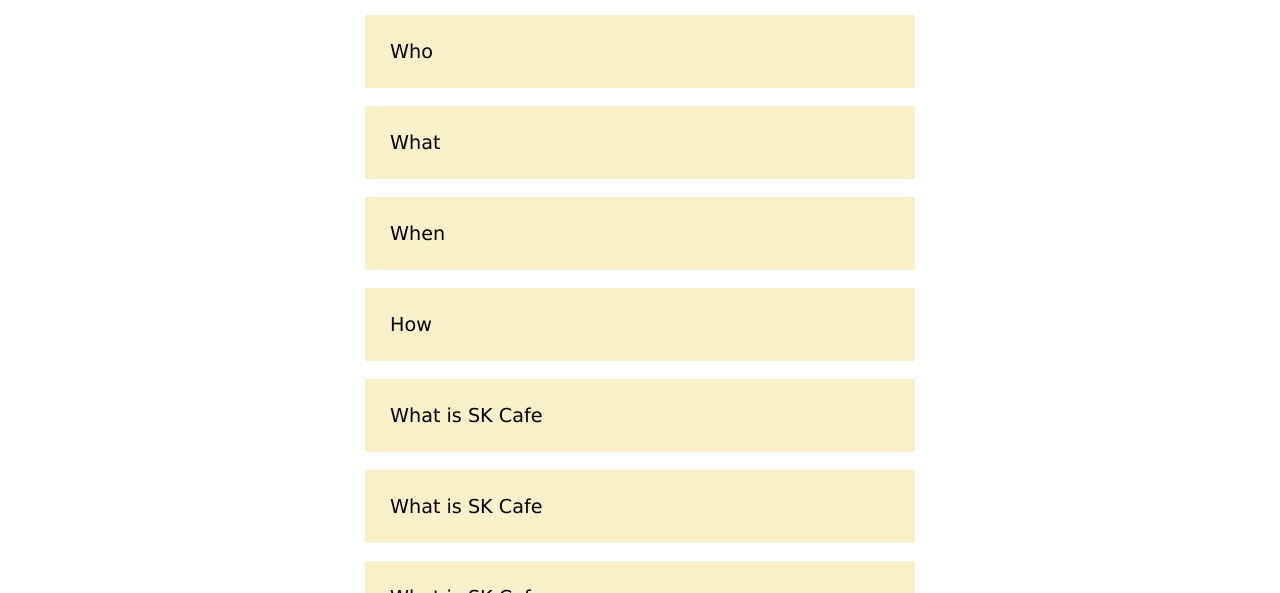
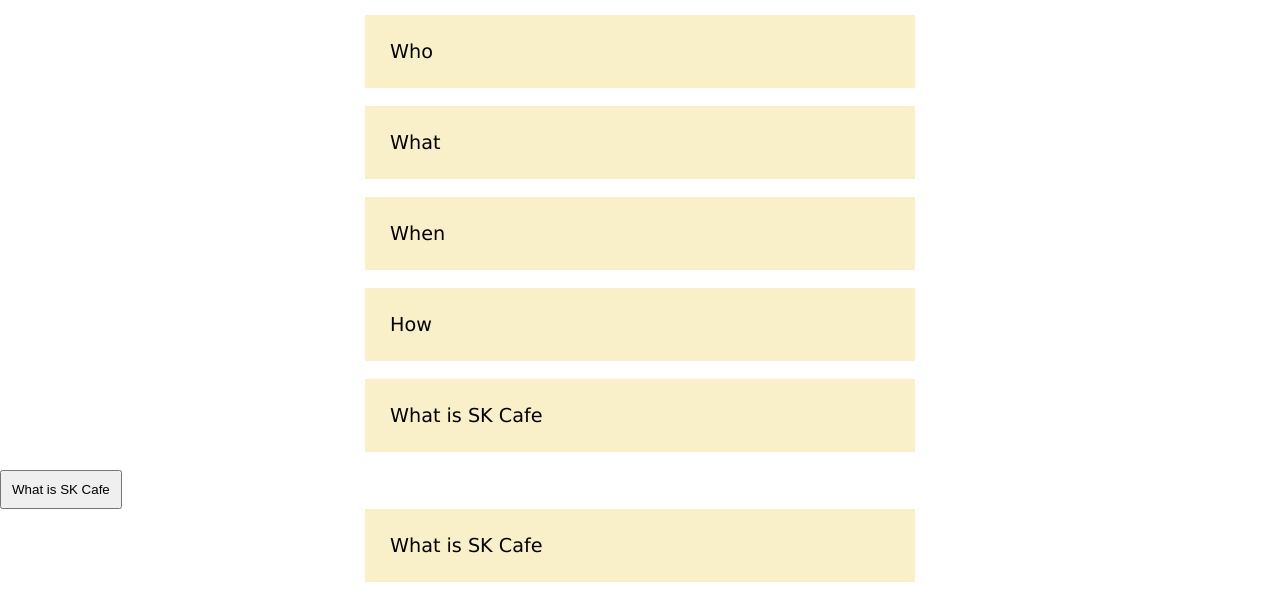
Before and after one commit to leefj22/SKCAFE, a plain HTML site: page FAQ.html in a window 1280 px wide. Shown: the part 299-892 px from the top of the page. Drawn offline with Linux system fonts and the light colour scheme.

Commit message:
change liao

```diff
--- a/FAQ.html
+++ b/FAQ.html
@@ -38,7 +38,7 @@
         <br>
         <button class="border">What is SK Cafe</button>
         <br>
-        <button class="border">What is SK Cafe</button>
+        <button class="borderahaha">What is SK Cafe</button>
         <br>
         <button class="border">What is SK Cafe</button>
         <br>
```
